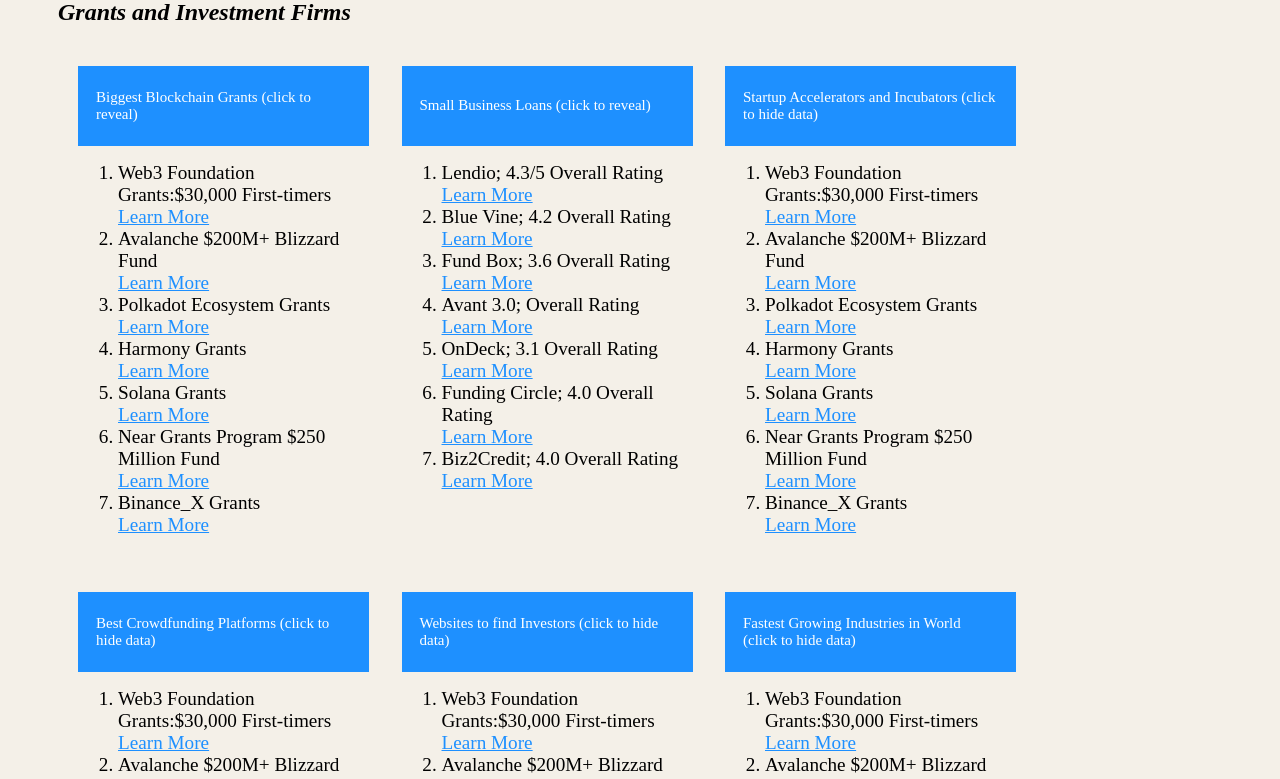
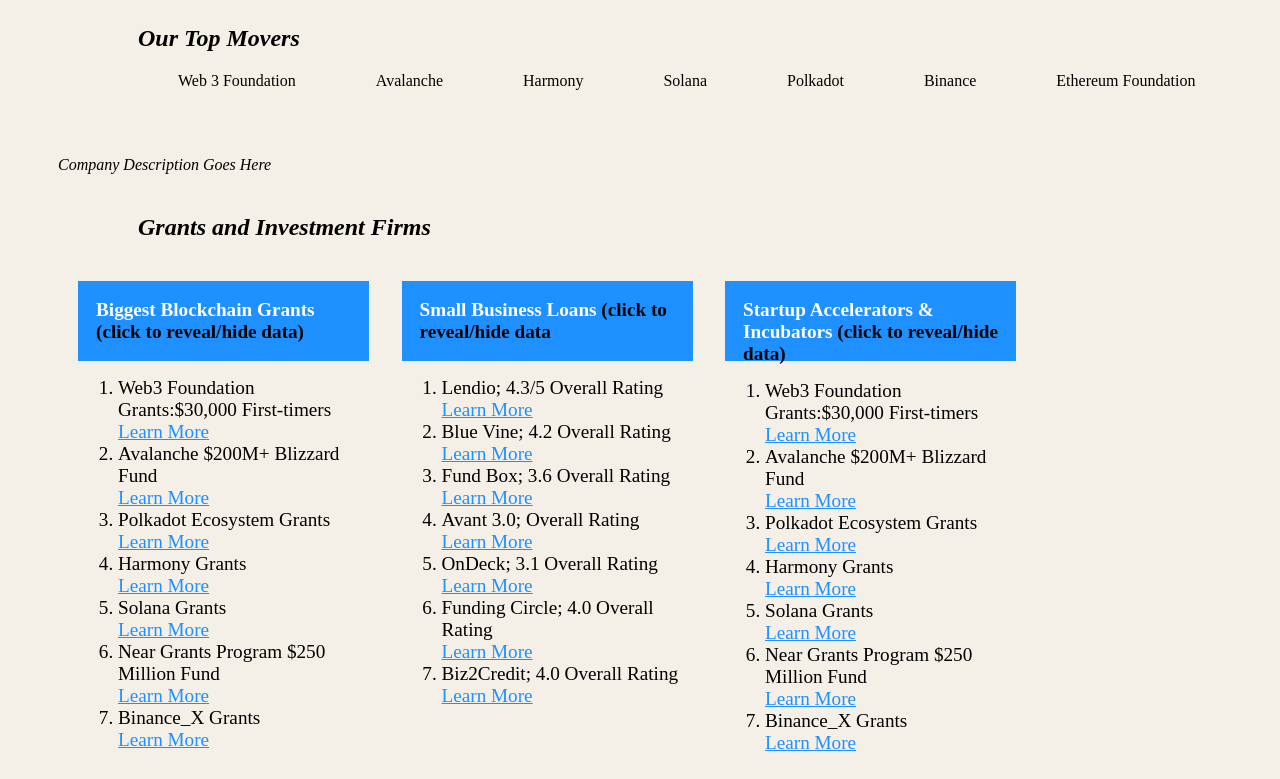
Before and after one commit to Tkamunya1/Grants-Business-Fundings-Hub, a plain HTML site: page index.html in a window 1280 px wide. Shown: the part 161-940 px from the top of the page. Drawn offline with Linux system fonts and the light colour scheme.

Commit message:
refine toggle bar

```diff
--- a/index.css
+++ b/index.css
@@ -6,14 +6,17 @@
 padding-left: 50px;
 background-color: #F4F0E8;
 }
+nav{
+  padding-top: 50px;
+  text-align: center;
+  font-size: xx-large;
+}
 .navbar {
-  text-align: center;
     width: 100%;
     overflow: auto;
   }
 
   .navbar a {
-    float: left;
     padding: 12px;
     text-decoration: none;
     font-size: 17px;
@@ -22,7 +25,7 @@
   }
 
   .navbar a:hover {
-    background-color: rebeccapurple;
+    background-color: black;
   }
 
   .navbar a.active {
@@ -88,6 +91,7 @@
     border-radius: 10px;
     margin: 10px;
 
+
  }
  .card p {
     font-size: 18px;
@@ -99,6 +103,8 @@
    font-style: italic;
    align-items: center;
    padding-top: 20px;
+   padding-left: 80px;
+
  }
  .cardContainer:after {
     content: "";
@@ -143,7 +149,24 @@
   padding: 18px;
   width: 90%;
   border: none;
-  text-align: left;
   outline: none;
-  font-size: 15px;
+  font-weight: bold;
+  font-size: larger;
 }
+
+#movers{
+
+}
+#movers ul {
+  display: flex
+}
+#movers ul li{
+  list-style: none;
+  display: inline-block;
+  padding-bottom: 50px;
+  padding-left: 80px;
+
+}
+span{
+  color: black;
+}
--- a/index.html
+++ b/index.html
@@ -11,11 +11,29 @@
 
 <body>
     <!--Nav-->
+<nav>
     <div class="navbar">
         <a class="active" href="#">Grants & Business <br>Funds Directory</a>
     </div>
-
-    <div class="Search Bar">
+</nav>
+    <section id="movers">
+        <h2>Our Top Movers</h2>
+        <ul id="companies-list">
+        <li>Web 3 Foundation</li>
+        <li>Avalanche</li>
+        <li>Harmony</li>
+        <li>Solana</li>
+        <li>Polkadot</li>
+        <li>Binance</li>
+        <li>Ethereum Foundation</li>
+     </ul>
+        <div class="company-details">
+            <p>
+                <em id="company-description">Company Description Goes Here</em>
+            </p>
+    </section>
+    <!--
+        <div class="Search Bar">
         <form role="search" id="form">
             <input type="search" id="query" name="q" placeholder="Search..." aria-label="Search through site content">
             <button>
@@ -27,11 +45,12 @@
             </button>
         </form>
     </div>
+-->
     <section id="Grants">
         <h2> Grants and Investment Firms</h2>
         <div class="cardContainer">
             <div class="card">
-                <button type="button" class="collapsible">Biggest Blockchain Grants (click to reveal)</button>
+                <button type="button" class="collapsible">Biggest Blockchain Grants <span>(click to reveal/hide data)</span></button>
 
                 <ol>
                     <li>Web3 Foundation Grants:$30,000 First-timers<br> <a
@@ -54,7 +73,7 @@
 
             </div>
             <div class="card">
-                <button type="button" class="collapsible">Small Business Loans (click to reveal)</button>
+                <button type="button" class="collapsible">Small Business Loans <span>(click to reveal/hide data</span></button>
 
                 <ol>
                     <li>Lendio; 4.3/5 Overall Rating<br> <a
@@ -79,7 +98,8 @@
 
             </div>
             <div class="card">
-                <button type="button" class="collapsible">Startup Accelerators and Incubators (click to hide data)</button>
+                <button type="button" class="collapsible">Startup Accelerators & Incubators <span>(click to reveal/hide
+                    data)</span></button>
 
                 <ol>
                     <li>Web3 Foundation Grants:$30,000 First-timers<br> <a
@@ -102,7 +122,7 @@
             </div>
             <!---->
             <div class="card">
-                <button type="button" class="collapsible">Best Crowdfunding Platforms (click to hide data)</button>
+                <button type="button" class="collapsible">Best Crowdfunding Platforms <span>(click to reveal/ hide data)</span></button>
 
                 <ol>
                     <li>Web3 Foundation Grants:$30,000 First-timers<br> <a
@@ -124,7 +144,7 @@
                 </ol>
             </div>
             <div class="card">
-                <button type="button" class="collapsible">Websites to find Investors (click to hide data)</button>
+                <button type="button" class="collapsible">Websites to find Investors <span>(click to reveal/hide data)</span></button>
 
                 <ol>
                     <li>Web3 Foundation Grants:$30,000 First-timers<br> <a
@@ -147,7 +167,8 @@
 
             </div>
             <div class="card">
-                <button type="button" class="collapsible">Fastest Growing Industries in World (click to hide data)</button>
+                <button type="button" class="collapsible">Fastest Growing Industries in World <span>(click to reveal/ hide
+                    data)</span></button>
 
                 <ol>
                     <li>Web3 Foundation Grants:$30,000 First-timers<br> <a
@@ -170,25 +191,7 @@
 
             </div>
         </div>
-        <!-- contact section start
-        <form action="/" method="post">
-            <ul>
-                <li>
-                    <label for="name">Name:</label>
-                    <input type="text" id="name" name="user_name" />
-                </li>
-                <li>
-                    <label for="mail">E-mail:</label>
-                    <input type="email" id="mail" name="user_email" />
-                </li>
-                <li>
-                    <label for="msg">Message:</label>
-                    <textarea id="msg" name="user_message"></textarea>
-                </li>
-                <li class="button">
-                    <button type="submit">Send your message</button>
-                </li>
-            </ul> -->
+
         <section class="comments" <div>
             <h2>Love the content? What would you like us to feature? Leave a comment</h2><br>
             </div>
@@ -201,7 +204,8 @@
         </section>
 
 
-        <script src="./index.js"></script>
+
+   <script src="./index.js"></script>
 </body>
 
 </html>
--- a/index.js
+++ b/index.js
@@ -1,45 +1,18 @@
-// const name = document.getElementById('name')
-// const password = document.getElementById('message')
-// const form = document.getElementById('form')
-// const errorElement = document.getElementById('error')
 
-// form.addEventListener('submit', (e) => {
-//   let messages = []
-//   if (name.value === '' || name.value == null) {
-//     messages.push('Name is required')
-//   }
 
-//   if (message.value.length <= 6) {
-//     messages.push('message must be longer than 6 characters')
-//   }
+// const f = document.getElementById('form');
+// const q = document.getElementById('query');
+// const google = 'https://www.google.com/search?q=site%3A+';
+// const site = 'https://www.blockchaingrants.org/';
 
-//   if (password.value.length >= 20) {
-//     messages.push('message must be less than 200 characters')
-//   }
+// function submitted(event) {
+//   event.preventDefault();
+//   const url = google + site + '+' + q.value;
+//   const win = window.open(url, '_blank');
+//   win.focus();
+// }
 
-//   if (password.value === 'password') {
-//     messages.push('Password cannot be password')
-//   }
-
-//   if (messages.length > 0) {
-//     e.preventDefault()
-//     errorElement.innerText = messages.join(', ')
-//   }
-// })
-
-const f = document.getElementById('form');
-const q = document.getElementById('query');
-const google = 'https://www.google.com/search?q=site%3A+';
-const site = 'https://www.blockchaingrants.org/';
-
-function submitted(event) {
-  event.preventDefault();
-  const url = google + site + '+' + q.value;
-  const win = window.open(url, '_blank');
-  win.focus();
-}
-
-f.addEventListener('submit', submitted);
+// f.addEventListener('submit', submitted);
 
 //comment box
 const post = document.getElementById("post");
```
